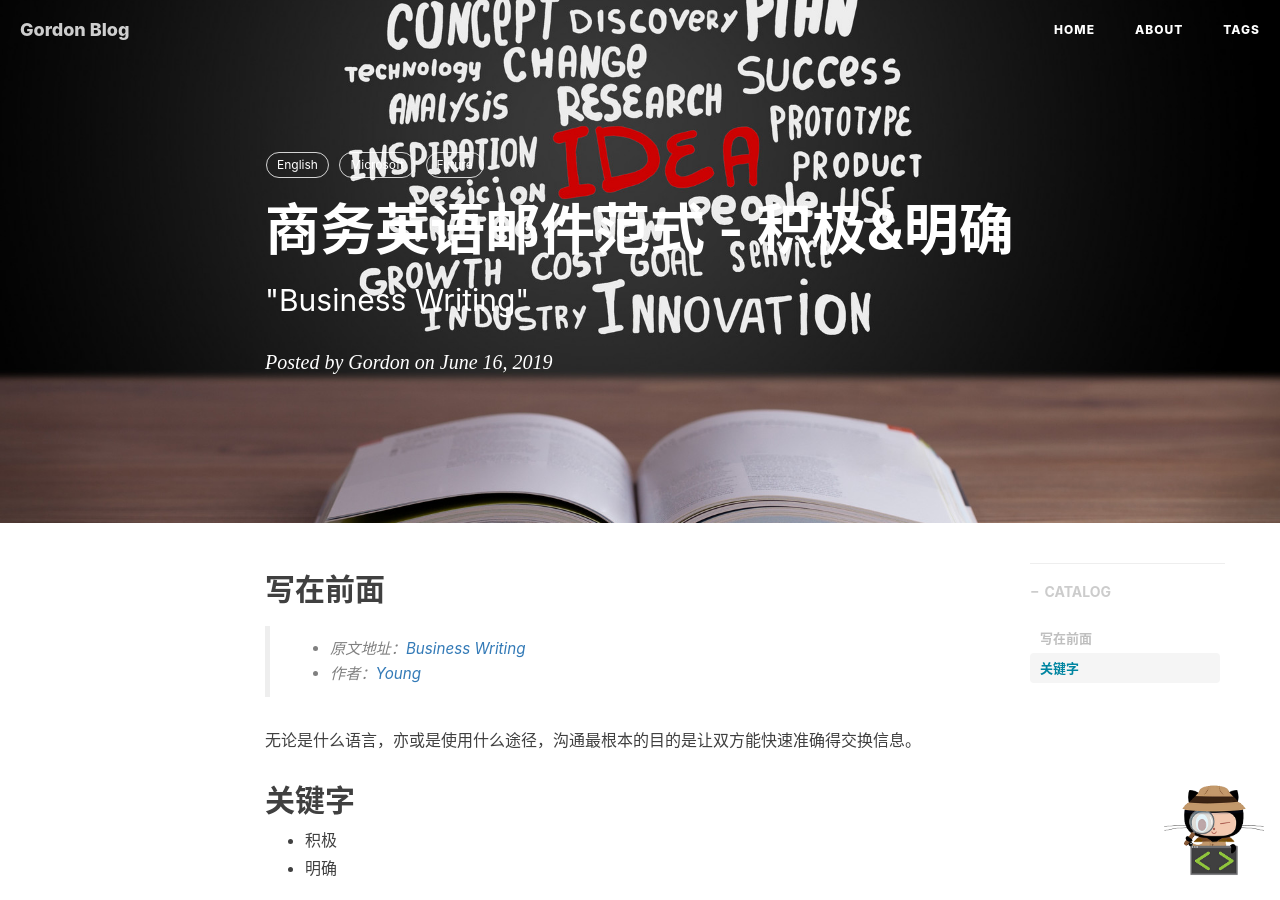
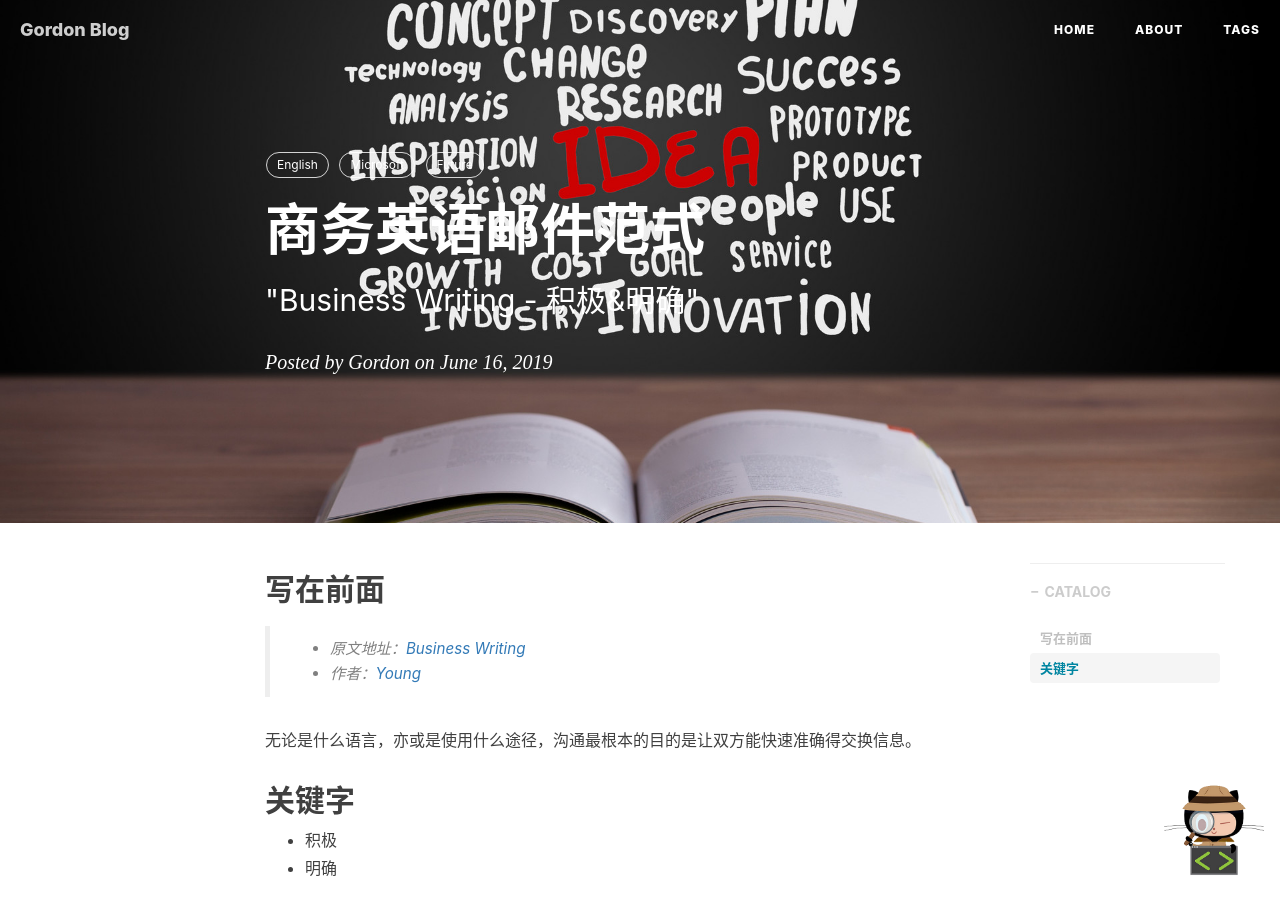
Before and after one commit to Gordon-Deng/Gordon-Deng.github.io, a Jekyll site: the page built from _posts/2019-06-16-Business Writing.markdown, in a window 1280 px wide and 900 px high. Built offline with Jekyll 4.4.1, drawn with Linux system fonts in a browser that asks for light colours; nearby versions of some CDN libraries; comment, search, counter and statistics services are not loaded.

Commit message:
edit type

```diff
--- a/_posts/2019-06-16-Business Writing.markdown
+++ b/_posts/2019-06-16-Business Writing.markdown
@@ -1,7 +1,7 @@
 ---
 layout:     post
-title:      "商务英语邮件范式 - 积极&明确"
-subtitle:   "\"Business Writing\""
+title:      "商务英语邮件范式"
+subtitle:   "\"Business Writing - 积极&明确\""
 date:       2019-06-16 00:00:00
 author:     "Gordon"
 header-img: "img/in-post/2019-06-16-business-writing/business-writing-bg.jpg"
```
